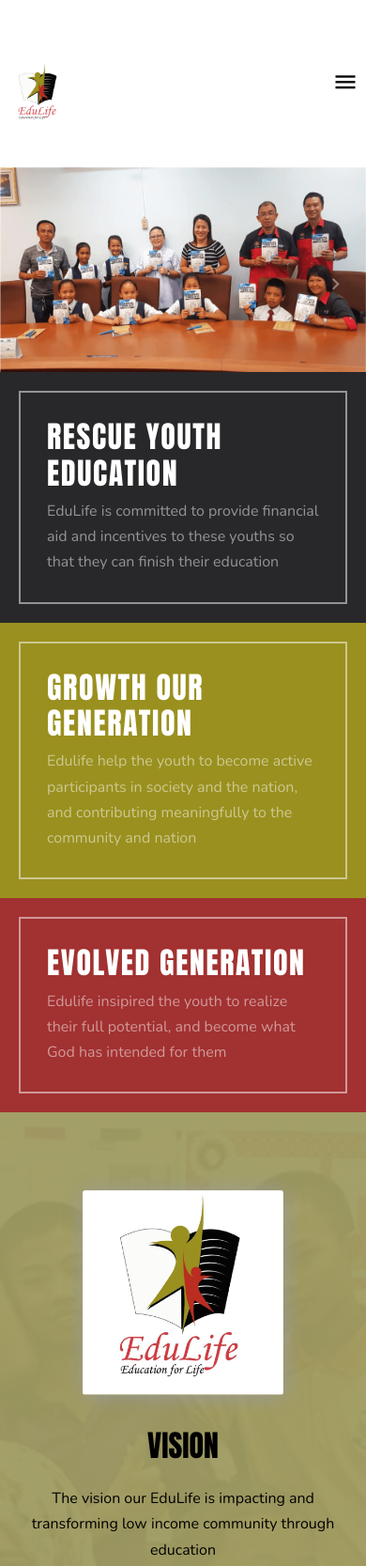
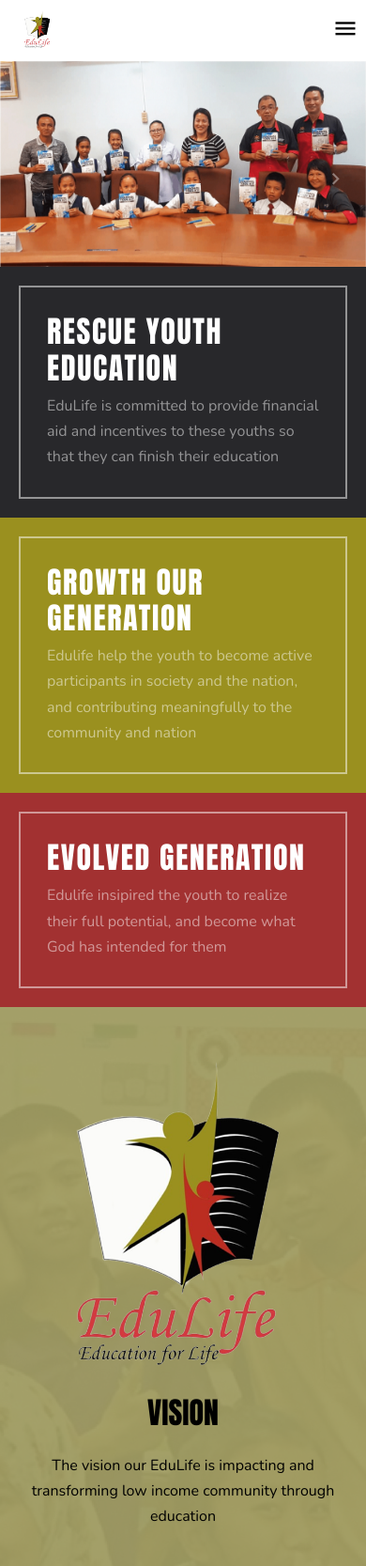
Before and after one commit to phisoft/edulifeborneo-web, a plain HTML site: page index.html in a window 390 px wide. Shown: the top 1667 px of the page at 94% size. Drawn offline with nearby package versions, Linux system fonts and the light colour scheme; files whose address does not match are found by name.

Commit message:
Fix menu responsiveness #6

```diff
--- a/css/style.css
+++ b/css/style.css
@@ -657,8 +657,8 @@
 
 @media (max-width: 991.98px) {
   .site-navbar {
-    padding-top: 3rem;
-    padding-bottom: 3rem;
+    padding-top: 0rem;
+    padding-bottom: 0rem;
   }
 }
 
@@ -682,9 +682,9 @@
 
 .site-navbar .site-logo .img-logo {
   max-width: 100%;
-  width: 8.5%;
-  position: absolute;
-  top: 8px;
+  width: 9.5%;
+  position: absolute;
+  top: 20px;
   margin: 0 auto;
 }
 
@@ -699,6 +699,7 @@
     width: 12%;
     position: relative;
     margin: 10px;
+    top: 0px;
   }
 }
 
@@ -1127,8 +1128,9 @@
 
 @media (max-width: 991.98px) {
   .sticky-wrapper .shrink {
-    padding-top: 30px !important;
-    padding-bottom: 30px !important;
+    position: relative;
+    padding-top: 0px !important;
+    padding-bottom: 0px !important;
   }
 }
 
@@ -1621,20 +1623,21 @@
 }
 
 .logo-center {
-  max-width: 100%;
-  width: 25%;
+  /* max-width: 80%;
+  width: 80%; */
   height: fit-content;
-  margin: auto 20vh;
+  /* margin: auto 18vh; */
   padding: auto 3em;
-  border-radius: 3px;
-  box-shadow: 1px 1px 20px #999999;
+  /* border-radius: 3px; */
+  /* box-shadow: 1px 1px 20px #999999; */
 }
 
 @media (max-width:991px) {
   .logo-center {
     height: fit-content;
-    margin: 35px auto;
-    width: 55%;
+    /* margin: 15px auto; */
+    /* max-width: 55%; */
+    /* width: 55%; */
   }
 }
 
--- a/index.html
+++ b/index.html
@@ -48,7 +48,7 @@
 
 
           <div class="site-logo">
-            <img class="img-logo" src="images/logo-transparent-1.png" alt="">
+            <img class="img-logo" src="images/transparent-logo-2.png" alt="">
             <!-- <a href="index.html" class="text-larger"><span class="text-primary-bold ">EDU<span
                   class="text-tertiary">LIFE</span></a> -->
           </div>
@@ -104,10 +104,10 @@
       id="about-section">
       <div class="container">
         <div class="row mb-5">
-
-          <img src="images/edulife-logo.png" alt="Image" class="logo-center">
-
-          <div class="col-lg-5 ml-auto align-self-lg-center">
+          <div class="col-lg-6 align-self-lg-center">
+            <img src="images/transparent-logo-2.png" alt="Image" class="img-fluid">
+          </div>
+          <div class="col-lg-6 align-self-lg-center">
             <div class="py-lg-2"></div>
             <h2 class="text-black mb-4 text-uppercase">Vision</h2>
             <p class="text-black">The vision our EduLife is impacting and transforming low
@@ -228,7 +228,7 @@
           </div>
           <div class=" align-self-center">
             <h3 class="text-black text-uppercase mb-4 text-center">BADI ULTRA TRAIL CHALLENGE <br> (BUTC)</h3>
-            <p class="mb-5 text-center">"BADI ULTRA TRAIL CHALLENGE" - Raise funds and run:
+            <p class="col-lg-12 mb-5 text-center">"BADI ULTRA TRAIL CHALLENGE" - Raise funds and run:
               12km, 25km or 50km. <br> <br>
               The run is in the challenging but spectacular Crocker
               Range Park. The start/finish is at the Tamu in
```
Also changed, not shown: images/edulife-logo.png (deleted), images/logo-about-1.png (deleted), images/logo-about.png (deleted), images/logo-transparent-1.png (deleted), images/logo-transparent-no-text.png (deleted), images/logo-transparent.png (added), images/transparent-logo-2.png (added).
